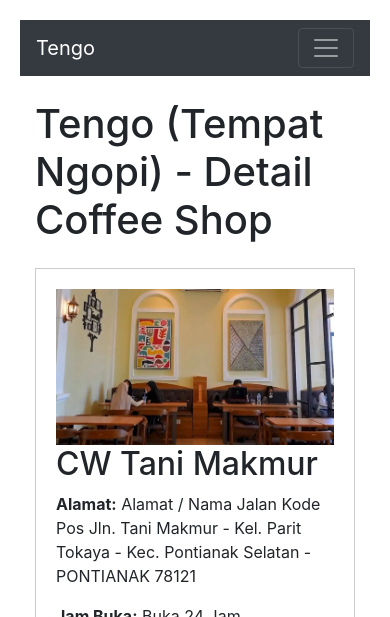
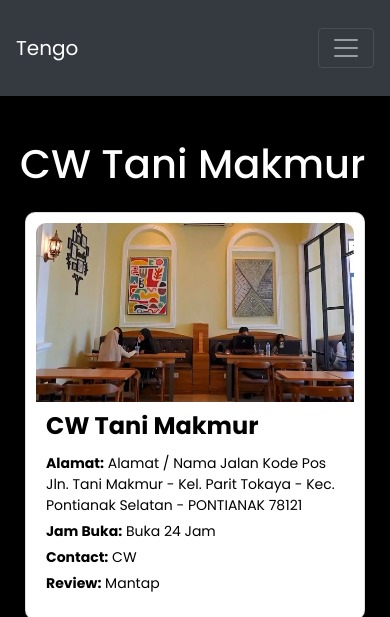
Before and after one commit to AgusPribadi/Tengo, a Django app: page /detail/1/ in a window 390 px wide; the page is wider, and only the part inside the window is pictured. Shown: the top 617 px of that part. Run offline with Django 4.2, Linux system fonts and the light colour scheme; data comes from the database, SQL or seed files in the repository; both versions use the stored data as it was after the commit; some libraries are stand-ins or nearby versions.

Commit message:
menambahkan video

```diff
--- a/aplikasi_tengo/models.py
+++ b/aplikasi_tengo/models.py
@@ -1,14 +1,13 @@
-# aplikasi_tengo/models.py
-
 from django.db import models
 
 class CoffeeShop(models.Model):
-    nama = models.CharField(max_length=100)
-    alamat = models.CharField(max_length=200)
-    jam_buka = models.CharField(max_length=100)
-    gallery = models.ImageField(upload_to='coffee_shop_gallery/')
-    contact = models.CharField(max_length=20)
+    nama = models.CharField(max_length=200)
+    alamat = models.TextField()
+    jam_buka = models.CharField(max_length=50)
+    contact = models.CharField(max_length=50)
     review = models.TextField()
+    gallery = models.ImageField(upload_to='coffeeshop_gallery')
+    video = models.FileField(upload_to='coffeeshop_videos', blank=True, null=True)
 
     def __str__(self):
         return self.nama
--- /dev/null
+++ b/aplikasi_tengo/static/css/detail_coffeeshop.css
@@ -0,0 +1,57 @@
+/* CSS for the entire body */
+body {
+    font-family: "Poppins", sans-serif;
+    background-color: #000000;
+    color: #fff; /* Set the text color to white */
+}
+
+/* CSS for the video element */
+video {
+    width: 420px; /* Set the desired width */
+    height: 380px; /* Set the desired height */
+    display: block;
+    margin: 0 auto;
+    border-radius: 10px; /* Set the border radius to make the video look like a square */
+    object-fit: cover; /* Maintain aspect ratio and cover the entire container */
+}
+
+/* Hide the video controls */
+video::-webkit-media-controls {
+    display: none;
+}
+
+/* Style for the card */
+.coffee-card {
+    color: #000000;
+    padding: 10px;
+    border-radius: 10px;
+    box-shadow: 0 4px 8px rgba(0, 0, 0, 0.1); /* Add a subtle shadow effect */
+}
+
+.coffee-card .card-img-top {
+    border-radius: 10px 10px 0 0; /* Rounded top corners for the card image */
+}
+
+.coffee-card .card-body {
+    padding: 10px;
+}
+
+.coffee-card .card-title {
+    font-size: 24px;
+    font-weight: bold;
+}
+
+.coffee-card .card-text {
+    font-size: 14px;
+    margin-bottom: 5px;
+}
+
+/* Style for the entire container */
+.container {
+    padding: 20px;
+}
+
+/* Style for the row */
+.row {
+    margin: 0 -10px;
+}
--- a/aplikasi_tengo/templates/detail_coffeeshop.html
+++ b/aplikasi_tengo/templates/detail_coffeeshop.html
@@ -1,3 +1,4 @@
+{% load static %}
 <!DOCTYPE html>
 <html lang="en">
     <head>
@@ -5,32 +6,36 @@
         <meta name="viewport" content="width=device-width, initial-scale=1.0" />
         <title>Tengo (Tempat Ngopi) - Detail Coffee Shop</title>
         <link rel="stylesheet" href="https://stackpath.bootstrapcdn.com/bootstrap/4.5.2/css/bootstrap.min.css" />
-        <style>
-            body {
-                padding: 20px;
-            }
-            .coffee-detail {
-                margin-top: 20px;
-                padding: 20px;
-                border: 1px solid #ccc;
-            }
-            .coffee-img {
-                max-width: 100%;
-                height: auto;
-            }
-        </style>
+        <link href="https://fonts.googleapis.com/css2?family=Poppins:wght@300;400;500;600;700&display=swap" rel="stylesheet" />
+        <link rel="stylesheet" href="{% static 'css/detail_coffeeshop.css' %}" />
     </head>
     <body>
         {% include 'navbar.html' %}
         <div class="container">
-            <h1 class="my-4">Tengo (Tempat Ngopi) - Detail Coffee Shop</h1>
-            <div class="coffee-detail">
-                <img src="{{ coffee_shop.gallery.url }}" class="coffee-img" alt="{{ coffee_shop.nama }}" width="350px" height="250px" />
-                <h2>{{ coffee_shop.nama }}</h2>
-                <p><strong>Alamat:</strong> {{ coffee_shop.alamat }}</p>
-                <p><strong>Jam Buka:</strong> {{ coffee_shop.jam_buka }}</p>
-                <p><strong>Contact:</strong> {{ coffee_shop.contact }}</p>
-                <p><strong>Review:</strong> {{ coffee_shop.review }}</p>
+            <h1 class="my-4">{{ coffee_shop.nama }}</h1>
+            <div class="row">
+                <div class="col-md-4">
+                    <div class="card coffee-card">
+                        <img src="{{ coffee_shop.gallery.url }}" class="card-img-top" alt="{{ coffee_shop.nama }}" />
+                        <div class="card-body">
+                            <h5 class="card-title">{{ coffee_shop.nama }}</h5>
+                            <p class="card-text"><strong>Alamat:</strong> {{ coffee_shop.alamat }}</p>
+                            <p class="card-text"><strong>Jam Buka:</strong> {{ coffee_shop.jam_buka }}</p>
+                            <p class="card-text"><strong>Contact:</strong> {{ coffee_shop.contact }}</p>
+                            <p class="card-text"><strong>Review:</strong> {{ coffee_shop.review }}</p>
+                        </div>
+                    </div>
+                </div>
+                <div class="col-md-8">
+                    <!-- Video section -->
+                    {% if coffee_shop.video %}
+                    <video width="100%" height="auto" controls autoplay muted>
+                        <source src="{{ coffee_shop.video.url }}" type="video/mp4" />
+                        Your browser does not support the video tag.
+                    </video>
+                    {% endif %}
+                    <!-- End of Video section -->
+                </div>
             </div>
         </div>
         <script src="https://code.jquery.com/jquery-3.5.1.slim.min.js"></script>
--- a/aplikasi_tengo/views.py
+++ b/aplikasi_tengo/views.py
@@ -9,5 +9,8 @@ def home(request):
     return render(request, 'home.html', {'coffee_shops': coffee_shops})
 
 def detail_coffeeshop(request, coffee_shop_id):
-    coffee_shop = get_object_or_404(CoffeeShop, pk=coffee_shop_id)
-    return render(request, 'detail_coffeeshop.html', {'coffee_shop': coffee_shop})
+    coffee_shop = get_object_or_404(CoffeeShop, id=coffee_shop_id)
+    context = {
+        'coffee_shop': coffee_shop,
+    }
+    return render(request, 'detail_coffeeshop.html', context)
```
Also changed, not shown: aplikasi_tengo/migrations/0002_alter_coffeeshop_alamat_alter_coffeeshop_contact_and_more.py (added), aplikasi_tengo/migrations/0003_remove_menu_coffee_shop_remove_menu_harga_and_more.py (added), aplikasi_tengo/migrations/0004_delete_menu_alter_coffeeshop_alamat_and_more.py (added), aplikasi_tengo/migrations/0005_coffeeshop_video_url_alter_coffeeshop_alamat_and_more.py (added), aplikasi_tengo/migrations/0006_remove_coffeeshop_video_url_coffeeshop_video.py (added), db.sqlite3, media/coffeeshop_gallery/CW_Tani_Makmur.jpg (added), 3 other files.
